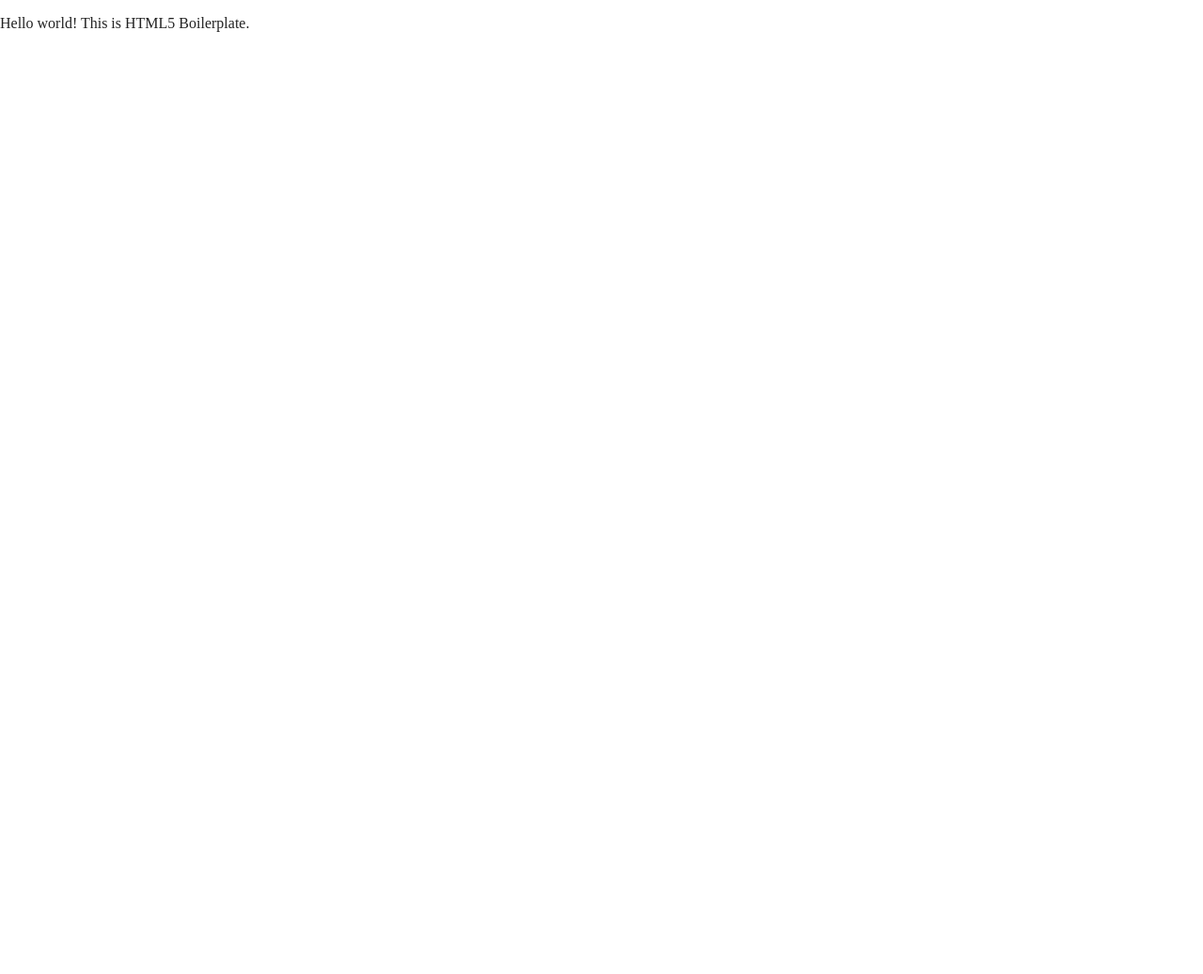
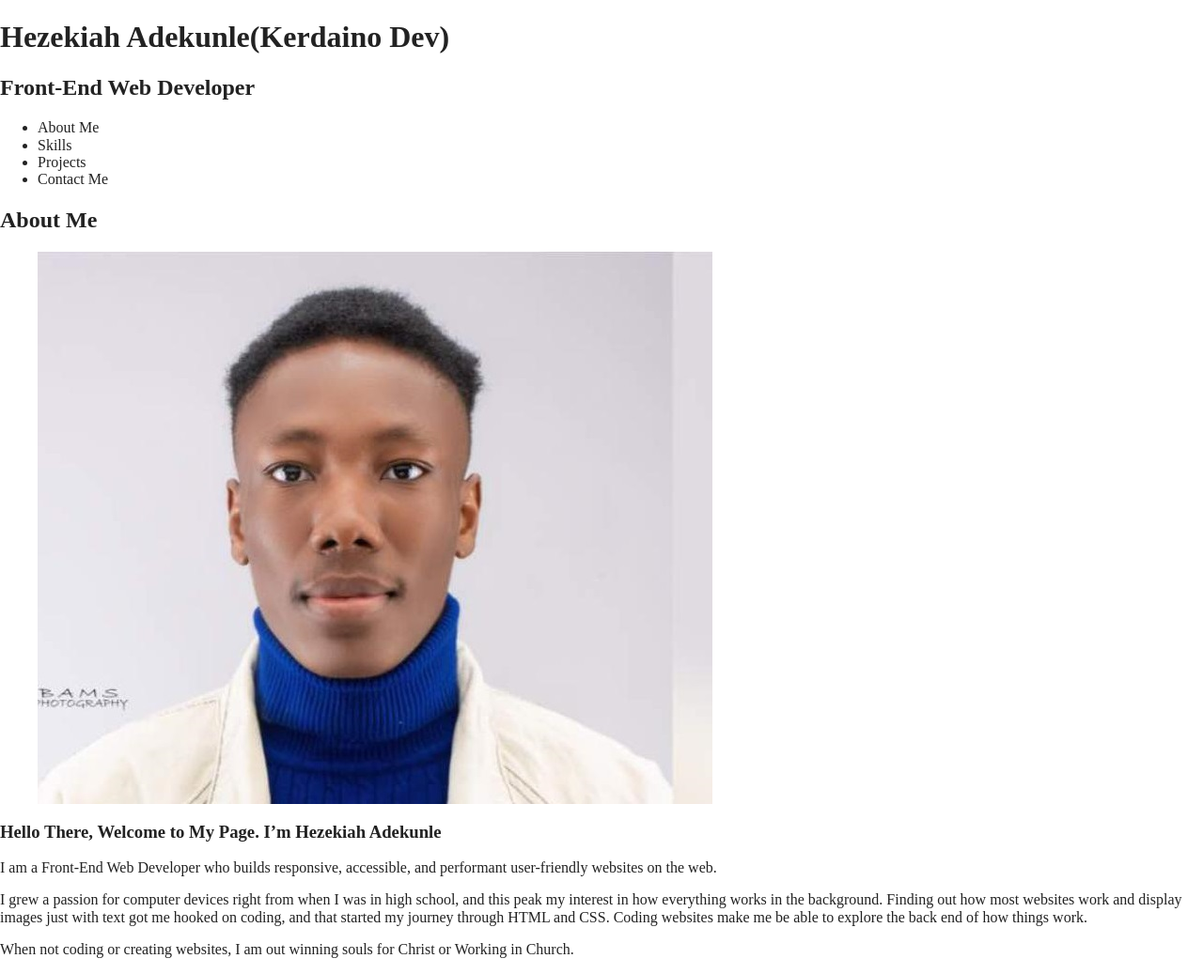
Before and after one commit to kerdaino/portfolio, a website built with Parcel: page index.html in a window 1280 px wide. Shown: the whole page at 94% size. Before the commit the page ends 800 px from the top, so only its background shows below. Built offline with nearby package versions, Linux system fonts and the light colour scheme.

Commit message:
second-commit

```diff
--- a/index.html
+++ b/index.html
@@ -25,7 +25,44 @@
 <body>
 
   <!-- Add your site or application content here -->
-  <p>Hello world! This is HTML5 Boilerplate.</p>
+  <header>
+    <h1>Hezekiah Adekunle(Kerdaino Dev)</h1>
+    <h2>Front-End Web Developer
+    </h2>
+    <nav>
+      <ul>
+        <li>About Me</li>
+        <li>Skills</li>
+        <li>Projects</li>
+        <li>Contact Me</li>
+      </ul>
+    </nav>
+  </header>
+  <main>
+    <section id="about">
+      <div class="content-wrapper">
+        <h2>About Me</h2>
+        <div class="half-content">
+          <figure><img src="img/my-profile-pic.jpeg" alt="picture of Hezekiah"></figure>
+          <h3>Hello There, Welcome to My Page. I’m Hezekiah Adekunle</h3>
+          <p>I am a Front-End Web Developer who builds responsive, accessible, and performant user-friendly websites on
+            the
+            web.
+          </p>
+          <p>I grew a passion for computer devices right from when I was in high school, and this peak my interest in
+            how
+            everything works in the background.
+            Finding out how most websites work and display images just with text got me hooked on coding, and that
+            started
+            my journey through HTML and CSS.
+            Coding websites make me be able to explore the back end of how things work.
+          </p>
+          <p>When not coding or creating websites, I am out winning souls for Christ or Working in Church.</p>
+        </div>
+      </div>
+    </section>
+
+  </main>
   <script src="js/vendor/modernizr-3.11.2.min.js"></script>
   <script src="js/plugins.js"></script>
   <script src="js/main.js"></script>
```
Also changed, not shown: img/my-profile-pic.jpeg (added).
